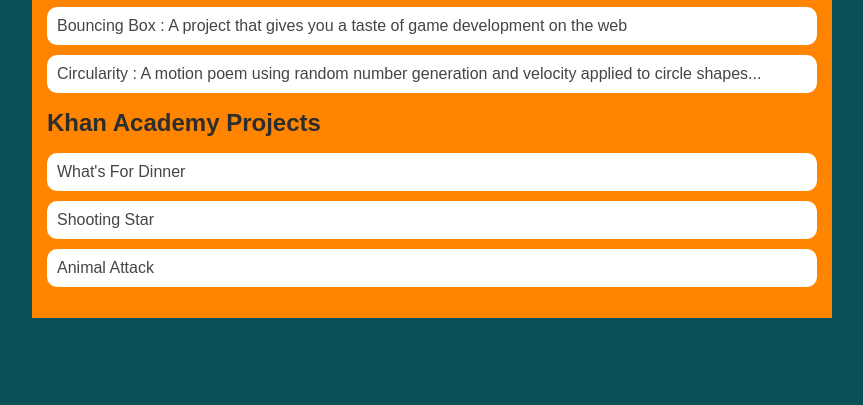
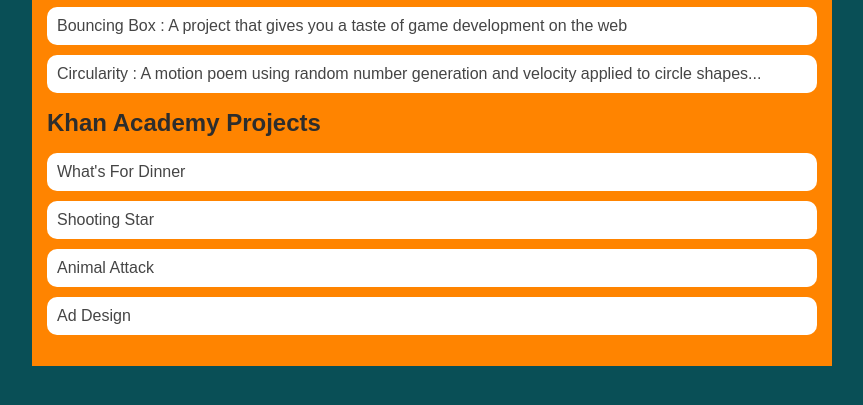
Before and after one commit to russellamato/russellamato.github.io, a plain HTML site: page portfolio.html in a window 1280 px wide. Shown: the part 197-602 px from the top of the page, without its empty margins (208-1071 px from the left). Drawn offline with Linux system fonts and the light colour scheme.

Commit message:
Added Ad Design Link and spot on portfolio

```diff
--- a/portfolio.html
+++ b/portfolio.html
@@ -30,6 +30,7 @@
                         <li><a href = "https://www.khanacademy.org/computer-programming/top-down-perspective-of-a-burger-and-some-fries/6661970911346688">What's For Dinner</a></li>
                         <li><a href = "https://www.khanacademy.org/computer-programming/spin-off-of-project-shooting-star/6352833170161664">Shooting Star</a></li>
                         <li><a href = "https://www.khanacademy.org/computer-programming/spin-off-of-project-animal-attack/6483705294798848">Animal Attack</a></li>
+                        <li><a href = https://www.khanacademy.org/computer-programming/error/4927006715985920>Ad Design</a></li>
                     </ul>
                 </div>
             </main>
```
